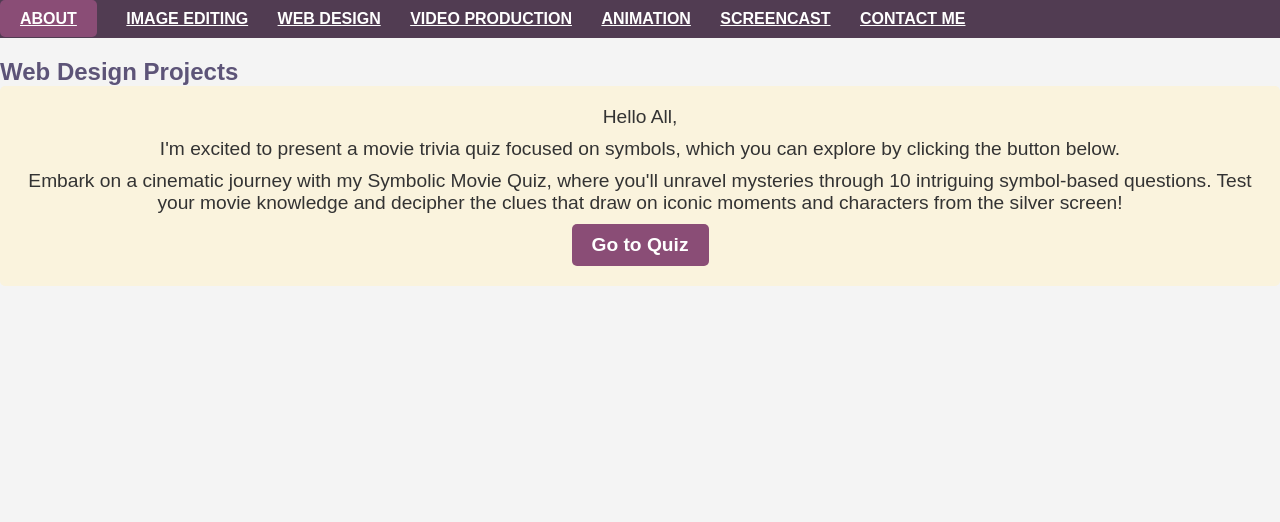
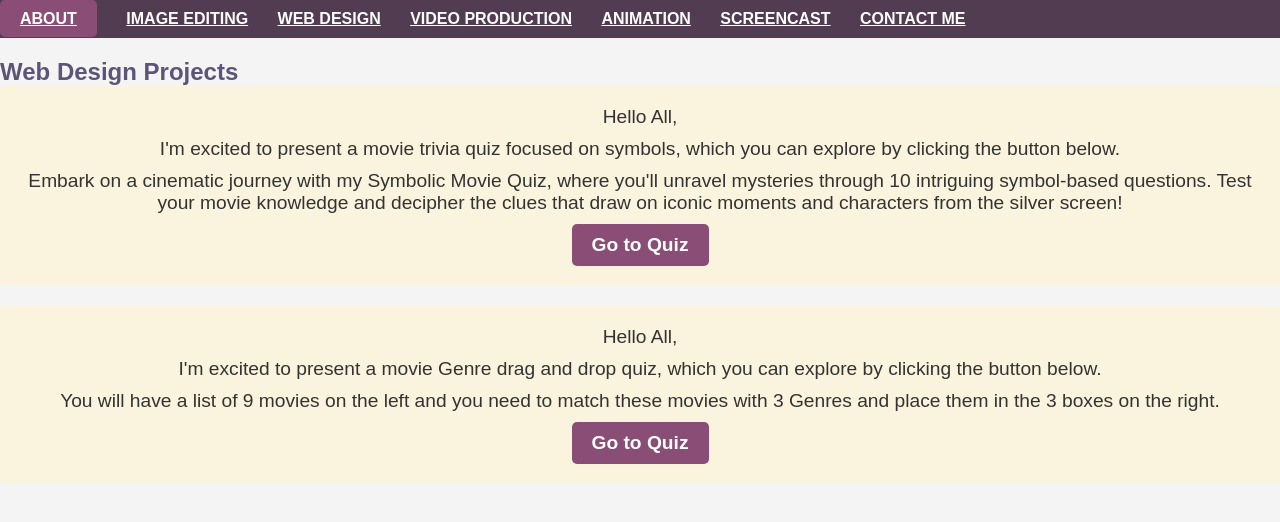
Before and after one commit to g-prathyusha99/E-portfolio, a plain HTML site: page web.html in a window 1280 px wide. Drawn offline with Linux system fonts and the light colour scheme.

Commit message:
Update web.html

```diff
--- a/web.html
+++ b/web.html
@@ -32,16 +32,20 @@
                 <p class="content-description">I'm excited to present a movie trivia quiz focused on symbols, which you can explore by clicking the button below.</p>
                 <p class="content-description">Embark on a cinematic journey with my Symbolic Movie Quiz, where you'll unravel mysteries through 10 intriguing symbol-based questions. Test your movie knowledge and decipher the clues that draw on iconic moments and characters from the silver screen!
 
-
-
-
                 </p>
-                <!-- ... rest of the content ... -->
                 <a href="https://g-prathyusha99.github.io/POP_QUIZ/" class="button" target="_blank">Go to Quiz</a>
             </div>
+
+            <div class="project-item">
+                <p class="content-description">Hello All,</p>
+                <p class="content-description">I'm excited to present a movie Genre drag and drop quiz, which you can explore by clicking the button below.</p>
+                <p class="content-description">You will have a list of 9 movies on the left and you need to match these movies with 3 Genres and place them in the 3 boxes on the right.
+                </p>
+                <a href="https://g-prathyusha99.github.io/drag_drop_quiz/" class="button" target="_blank">Go to Quiz</a>
+            </div>
+
         </div>
 
-        <!-- Include your existing footer here -->
     </div>
 </body>
 </html>
```
